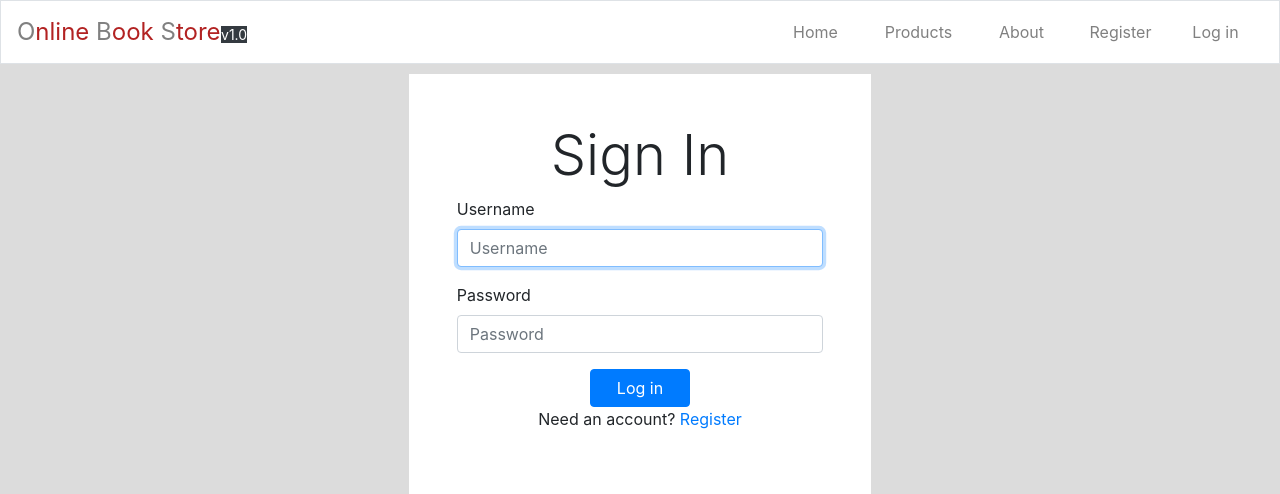
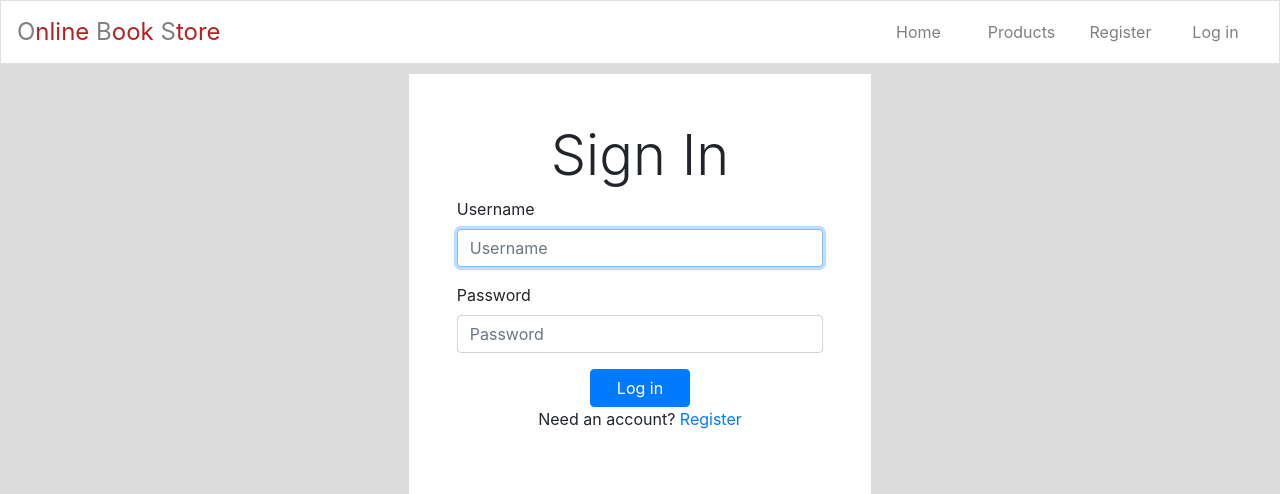
Before and after one commit to danielamaaria/online_store, a Django app: page /users/login/ in a window 1280 px wide. Shown: the top 494 px of the page. Run offline with Django 3.2, Linux system fonts and the light colour scheme; some libraries are stand-ins or nearby versions.

Commit message:
Modify base.html and add populate database.

```diff
--- a/templates/store/base.html
+++ b/templates/store/base.html
@@ -21,7 +21,7 @@
             O<span class="application-color">nline</span>
             B<span class="application-color">ook</span>
             S<span class="application-color">tore</span></a>
-        <span class="small bg-dark p-0" style="margin-left: -20px; color: white">v1.0</span>
+        {#        <span class="small bg-dark p-0" style="margin-left: -20px; color: white">v1.0</span>#}
     </div>
 
     <button class="navbar-toggler" type="button" data-toggle="collapse"
@@ -46,15 +46,15 @@
             <li class="nav-item mx-1">
                 <a class="btn btn-outline-danger" href="{% url 'store:books' %}">Products</a>
             </li>
-            <li class="nav-item mx-1">
-                <a class="btn btn-outline-danger" href="{% url 'store:about_page' %}">About</a>
-            </li>
             {% if user.is_authenticated %}
                 <li class="nav-item mx-1">
                     <a class="btn btn-outline-danger" href="{% url 'store:cart' %}">Cart</a>
                 </li>
                 <li class="nav-item mx-1">
                     <a class="btn btn-outline-danger" href="{% url 'store:orders' %}">Orders</a>
+                </li>
+                <li class="nav-item mx-1">
+                    <a class="btn btn-outline-danger" href="{% url 'store:about_page' %}">About</a>
                 </li>
                 <li class="nav-item mx-1">
                     <a class="btn btn-outline-danger" href="{% url 'users:logout' %}">Log out</a>
```
Also changed, not shown: store/migrations/0023_populate_database.py.
